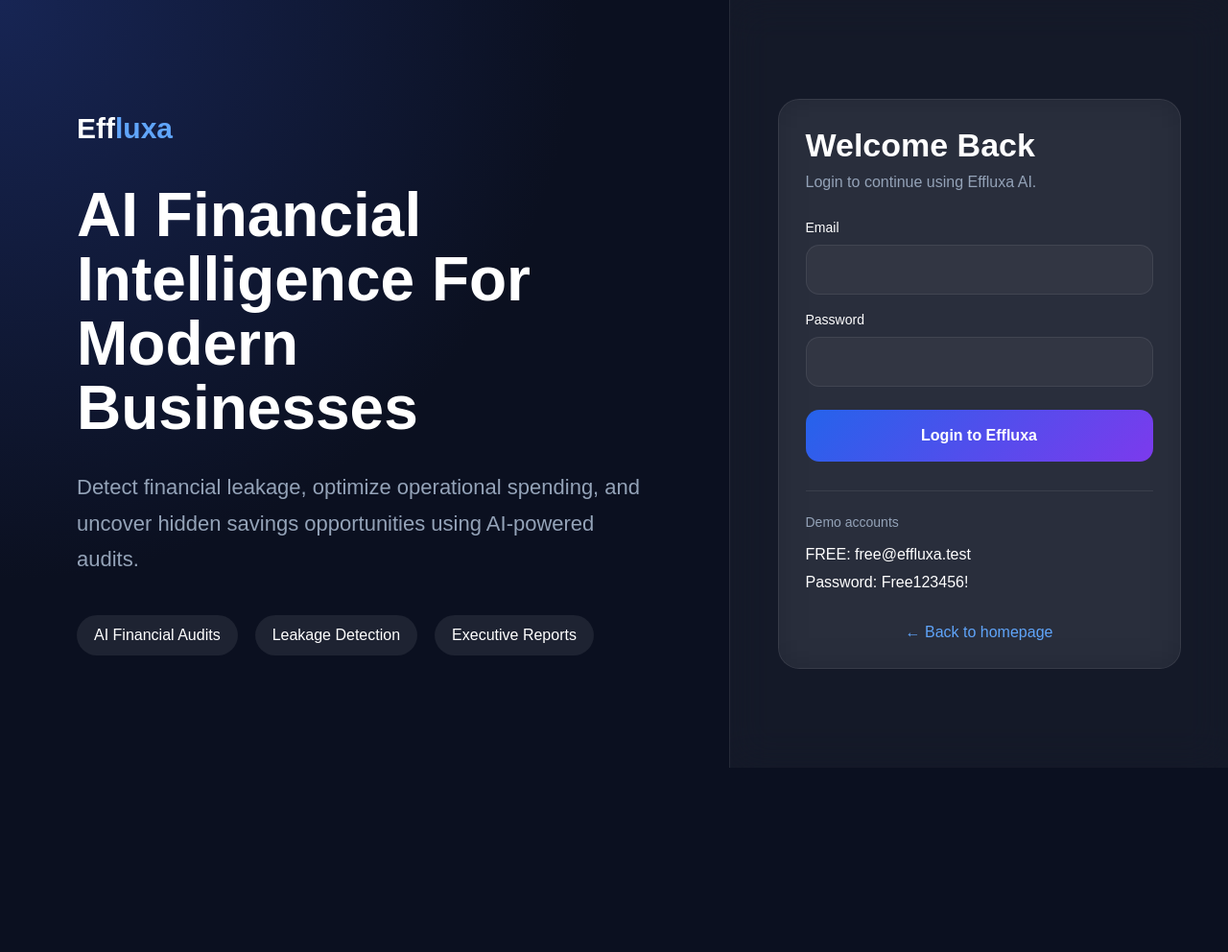
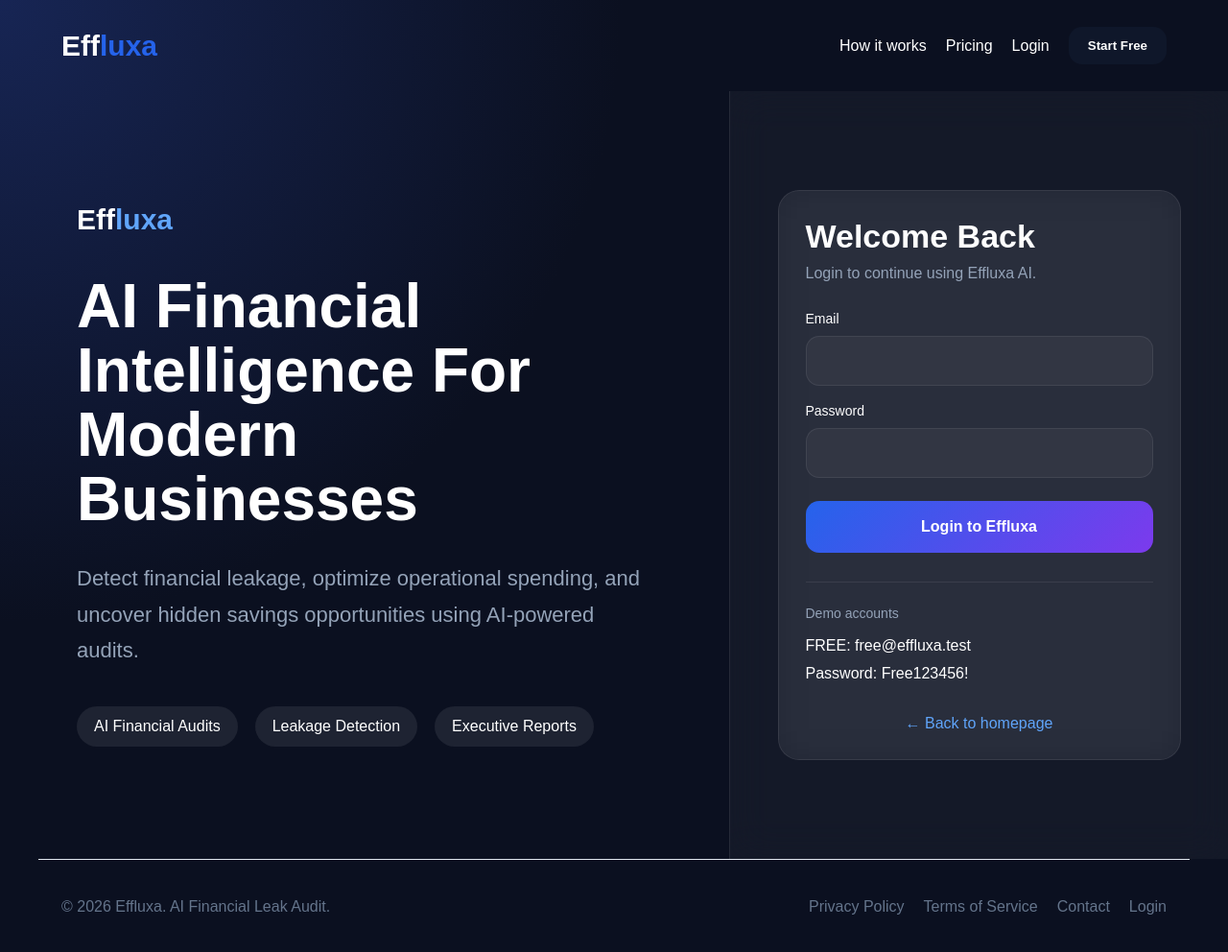
Before and after one commit to boskovasiljevic90/effluxa, a Next.js app: page /login in a window 1280 px wide. Shown: the whole page at 96% size. Before the commit the page ends 800 px from the top, so only its background shows below. Built offline with nearby package versions, Linux system fonts and the light colour scheme.

Commit message:
Add public header footer to auth pages

```diff
--- a/src/app/login/page.tsx
+++ b/src/app/login/page.tsx
@@ -3,6 +3,8 @@
 import { useState } from "react";
 import { useRouter } from "next/navigation";
 import Link from "next/link";
+import PublicHeader from "@/components/PublicHeader";
+import PublicFooter from "@/components/PublicFooter";
 
 export default function LoginPage() {
   const router = useRouter();
@@ -47,6 +49,7 @@
 
   return (
     <div className="page-container">
+      <PublicHeader />
       <div
         className="auth-grid"
         style={{
@@ -278,6 +281,7 @@
           </div>
         </div>
       </div>
+          <PublicFooter />
     </div>
   );
 }
--- a/src/app/signup/page.tsx
+++ b/src/app/signup/page.tsx
@@ -2,6 +2,8 @@
 
 import { useState } from "react";
 import Link from "next/link";
+import PublicHeader from "@/components/PublicHeader";
+import PublicFooter from "@/components/PublicFooter";
 
 export default function SignupPage() {
   const [email, setEmail] = useState("");
@@ -46,6 +48,7 @@
 
   return (
     <div className="page-container">
+      <PublicHeader />
       <div
         className="auth-grid"
         style={{
@@ -241,6 +244,7 @@
           </div>
         </div>
       </div>
+          <PublicFooter />
     </div>
   );
 }
```
